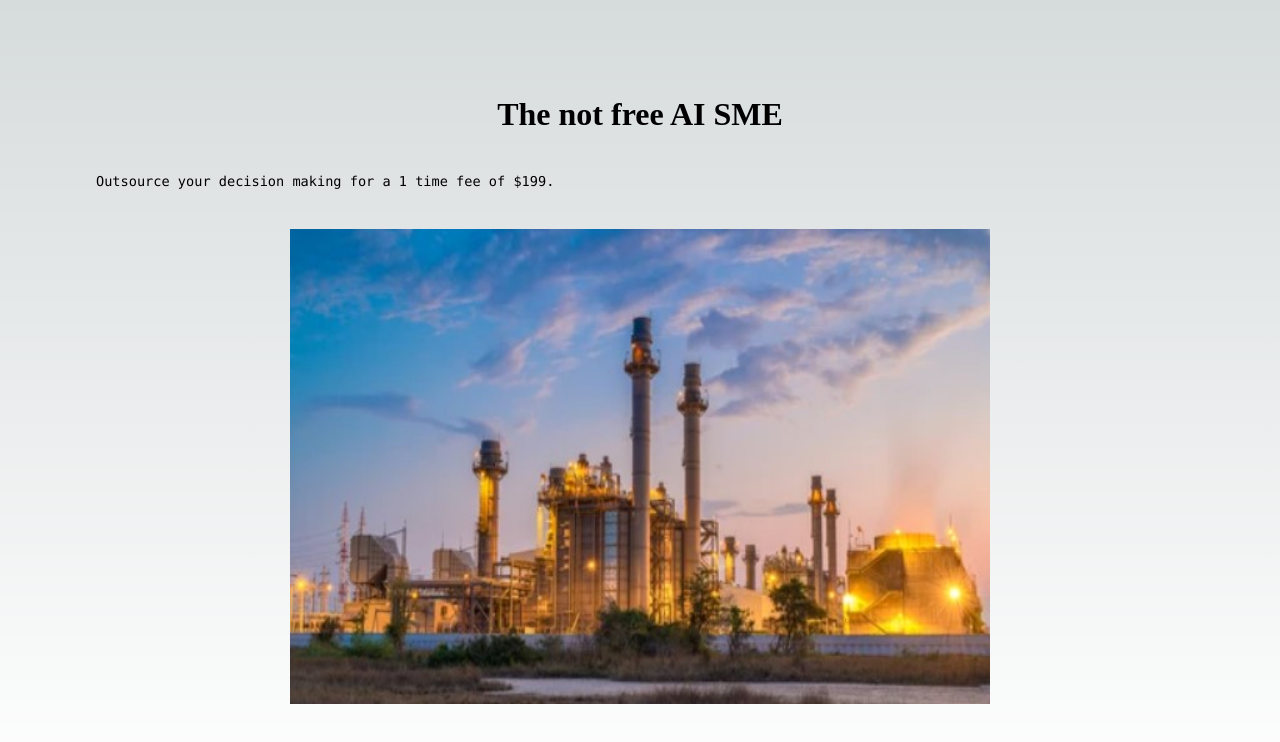
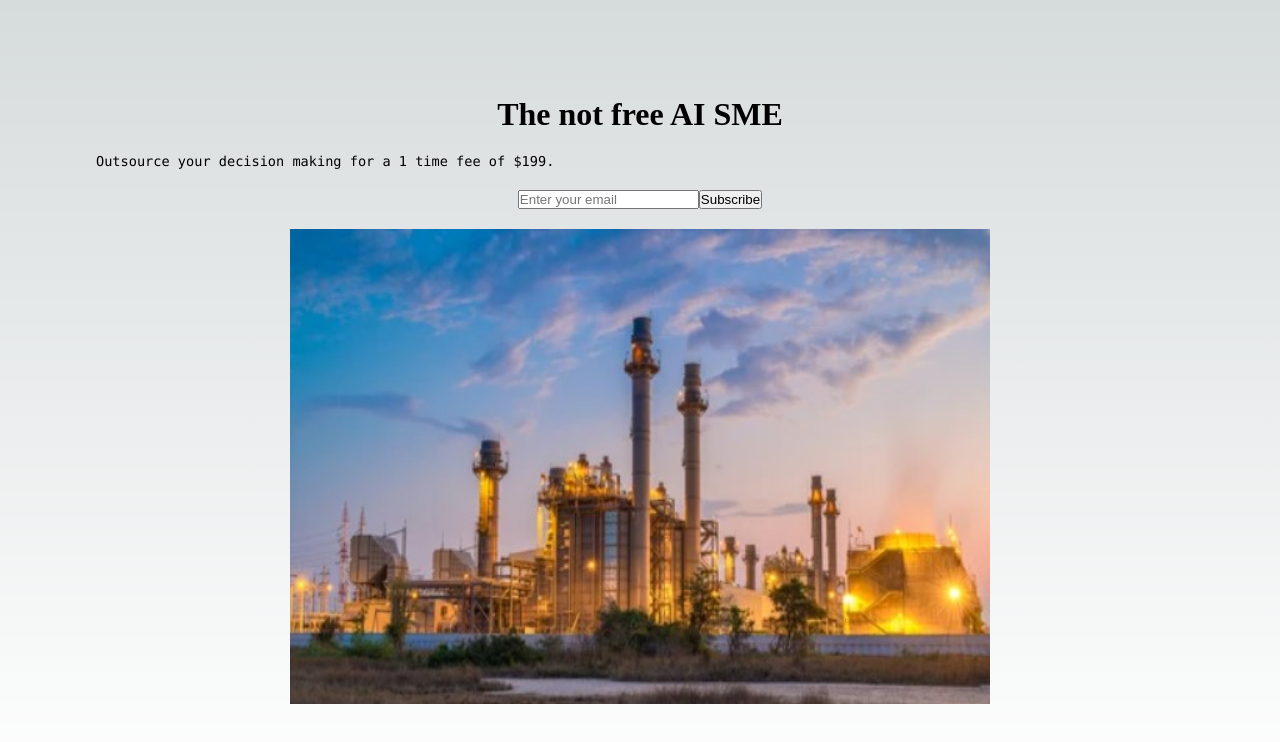
Before and after one commit to aaronbidart/AISME, a Next.js app: page / in a window 1280 px wide. Shown: the top 742 px of the page. Built offline with nearby package versions, Linux system fonts and the light colour scheme.

Commit message:
Add email form and Firebase integration

```diff
--- a/package.json
+++ b/package.json
@@ -9,9 +9,10 @@
     "lint": "next lint"
   },
   "dependencies": {
+    "firebase": "^10.8.0",
+    "next": "14.1.0",
     "react": "^18",
-    "react-dom": "^18",
-    "next": "14.1.0"
+    "react-dom": "^18"
   },
   "devDependencies": {
     "eslint": "^8",
--- a/pages/index.js
+++ b/pages/index.js
@@ -6,6 +6,14 @@ import styles from "@/styles/Home.module.css";
 const inter = Inter({ subsets: ["latin"] });
 
 export default function Home() {
+  const handleEmailSubmit = async (event) => {
+    event.preventDefault();
+    const email = event.target.email.value;
+    // Here you'll later add the code to save the email to Firebase
+    console.log('Email to save:', email);
+    // Reset the input field after submission
+    event.target.email.value = '';
+  };
   return (
     <>
       <Head>
@@ -17,7 +25,19 @@ export default function Home() {
         <h1 className={styles.title}>
         The not free AI SME
         </h1>
-        <p className={styles.description}>Outsource your decision making for a 1 time fee of $199.</p>
+        <p className={styles.description}>Outsource your decision making for a 1 time fee of $199.
+        </p>
+        <form onSubmit={handleEmailSubmit} className={styles.emailForm}>
+          <input
+            type="email"
+            placeholder="Enter your email"
+            name="email"
+            required
+            className={styles.emailInput}
+          /><button type="submit" className={styles.subscribeButton}>
+          Subscribe
+        </button>
+      </form>
         <Image src="/industrial.jpg" alt="Industrial Plant" width={700} height={475} />
       </main>
     </>
```
Also changed, not shown: pages/Firebase.js (added, +27 -0 lines), 1 other file (tests, documents, lock files or other folders).
